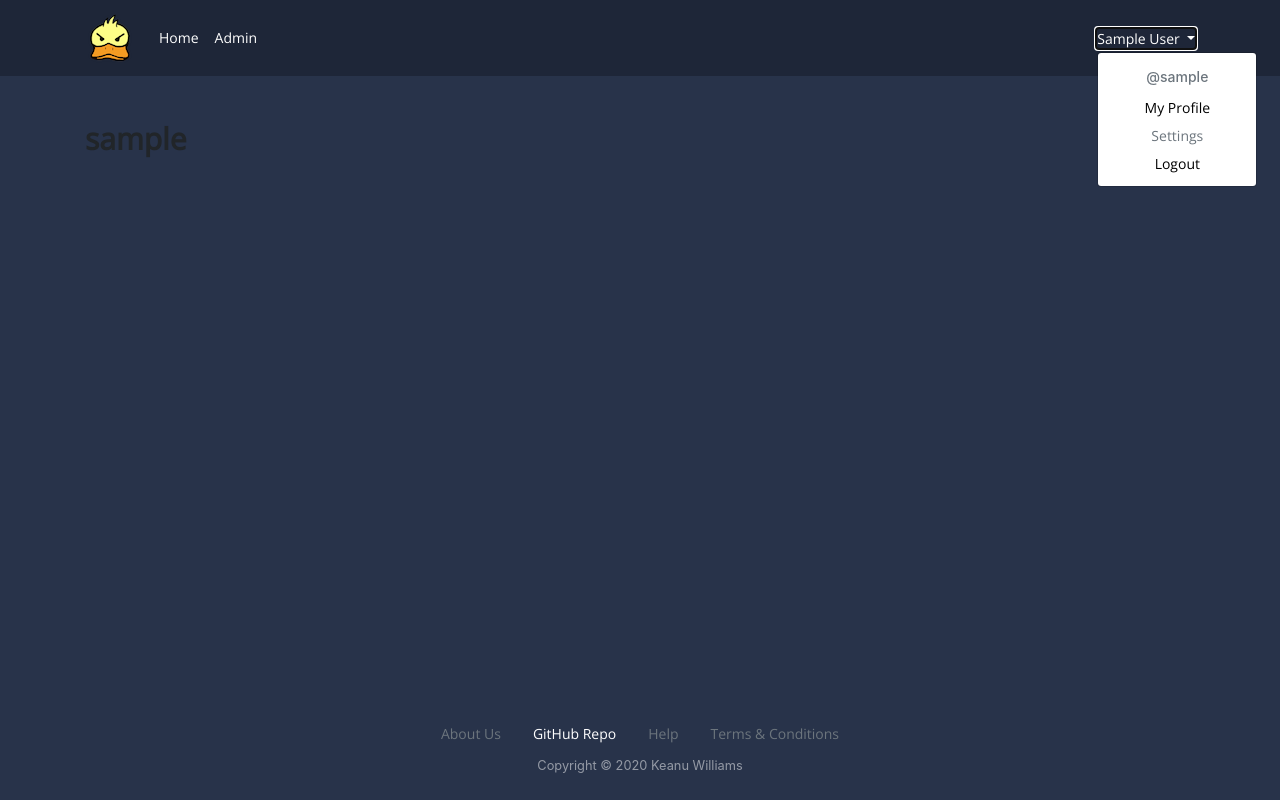
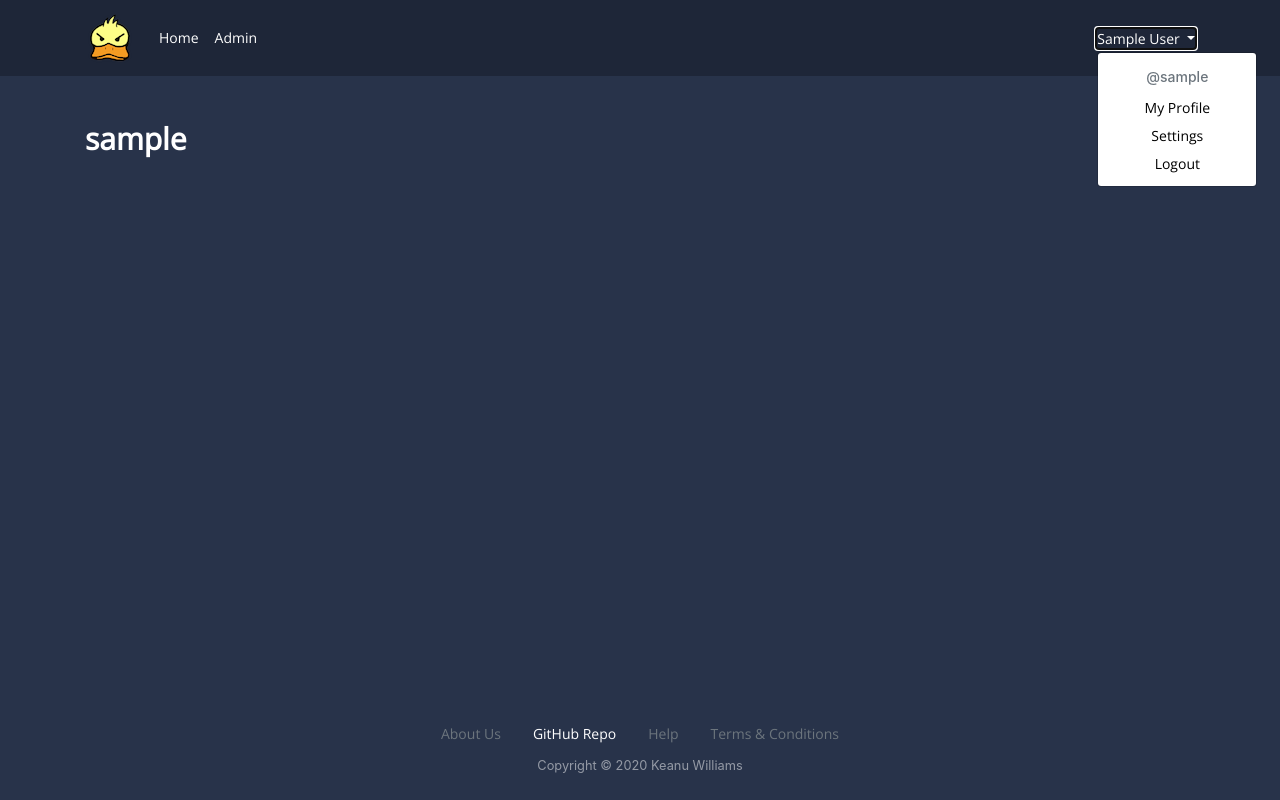
Before and after one commit to keanuwilliams/Billed-Fitness-Log, a Django app: page /user-home/ in a window 1280 px wide, after a click that opens the changed part. Run offline with Django 3.2, Linux system fonts and the light colour scheme; the visitor is signed in with stand-in values (Sample User, id 1); some libraries are stand-ins or nearby versions.

Commit message:
Styling fixes

```diff
--- a/bfl/users/static/users/main.css
+++ b/bfl/users/static/users/main.css
@@ -34,12 +34,16 @@
   color: white;
 }
 
-.nav-link:hover, .dropdown-toggle:hover {
+.nav-link:hover, .dropdown-toggle:hover, .settings-item:hover {
   color: gray;
   text-decoration: none;
 }
 
 .navbar-link, .navbar-item, .dropdown-item {
+  color: black;
+}
+
+.settings-item {
   color: black;
 }
 
--- a/bfl/users/templates/users/base.html
+++ b/bfl/users/templates/users/base.html
@@ -11,7 +11,7 @@
     integrity="sha384-JcKb8q3iqJ61gNV9KGb8thSsNjpSL0n8PARn9HuZOnIxN0hoP+VmmDGMN5t9UJ0Z" crossorigin="anonymous">
 
     <!-- Static CSS -->
-    <link rel="stylesheet" type="text/css" href="{% static 'users/main.css' %}">
+    <link rel="stylesheet" type="text/css" href="{% static 'users/main.css' %}?20200922">
 
     <!-- Fonts -->
     <link rel="stylesheet" type="text/css" href="//fonts.googleapis.com/css?family=Open+Sans" />
@@ -71,7 +71,7 @@
                     <div class="dropdown-menu text-center" aria-labelledby="dropdownMenuLink">
                       <h6 class="dropdown-header">@{{ user.username }}</h6>
                       <a class="dropdown-item" href="{% url 'profile' %}" style="color: black;">My Profile</a>
-                      <a class="dropdown-item disabled" href="#" tabindex="-1" aria-disabled="true">Settings</a>
+                      <a class="dropdown-item" href="{% url 'settings' %}" style="color: black;">Settings</a>
                       <a class="dropdown-item" href="{% url 'logout' %}" style="color: black;">Logout</a>
                     </div>
                   </div>
--- a/bfl/users/templates/users/landing.html
+++ b/bfl/users/templates/users/landing.html
@@ -1,5 +1,4 @@
 {% load static %}
-
 <!DOCTYPE html>
 <html lang="en">
   <head>
--- a/bfl/users/templates/users/profile.html
+++ b/bfl/users/templates/users/profile.html
@@ -7,7 +7,7 @@
       <div class="col-sm-11">
         <div class="media">
           <img class="rounded-circle account-img align-self-center mr-3" style="width: 10em; height: 10em;" src="{{ user.profile.image.url }}">
-          <div class="media-body" style="padding-top: 2em;">
+          <div class="media-body" style="padding-top: 2.5em;">
             <h1 class="account-heading mt-0">{{ user.first_name }} {{ user.last_name }}</h1>
             <h3 class="text-secondary">@{{ user.username }}</h3>
             <h3 class="text-secondary">{{ user.email }}</h3>
--- a/bfl/users/templates/users/user-home.html
+++ b/bfl/users/templates/users/user-home.html
@@ -2,6 +2,6 @@
 {% load crispy_forms_tags %}
 {% block content %}
   <div class="container">
-    <h1>{{ user.username }}</h1>
+    <h1 style="color: white;">{{ user.username }}</h1>
   </div>
 {% endblock content %}
```
